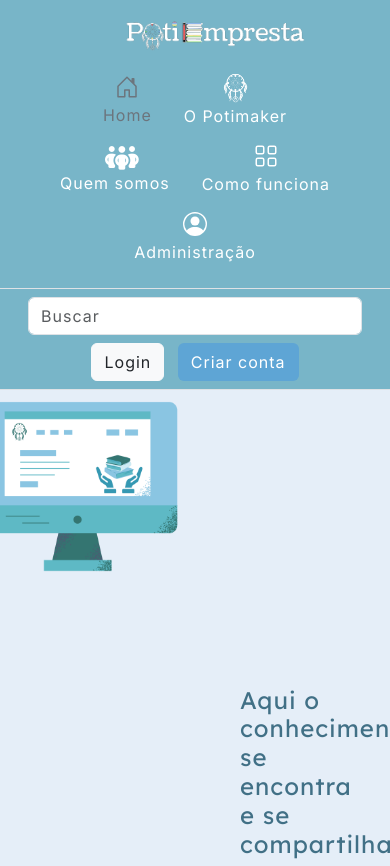
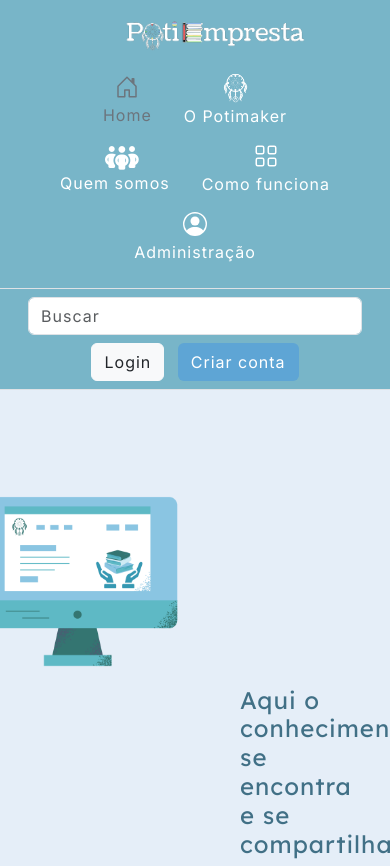
Before and after one commit to isabel-ngls/pi23_emprestimos_potimaker, a PHP site: page / in a window 390 px wide; the page is wider, and only the part inside the window is pictured. Shown: the top 866 px of that part. Run offline with PHP 8.4, Linux system fonts and the light colour scheme; some web fonts are replaced.

Commit message:
Atualizações do css

```diff
--- a/perfil_admin.php
+++ b/perfil_admin.php
@@ -18,7 +18,7 @@
     <p class="centralizar">Email: admim@escolar.com</p>
   </div>
   <div class="right-container">
-  <h3 class="gradienttext">Páginas administrativas</h3>
+  <h3 class="gradienttext tamanho">Páginas administrativas</h3>
   <br>
   <a href="apostilas_cadastro.php"><i class="fa-solid fa-file-circle-plus"></i>  Cadastrar apostilas</a> <br>
   <a href=""><i class="fa-solid fa-list-check"></i>  Gerenciar apostilas</a> <br>
--- a/src/css/potiempresta.css
+++ b/src/css/potiempresta.css
@@ -462,6 +462,10 @@ footer{
         .page5{
             padding-top: 1350px;
         }
+
+        .comp{
+            padding-top: 270px;
+        }
 }
 
 .secao4 {
```
